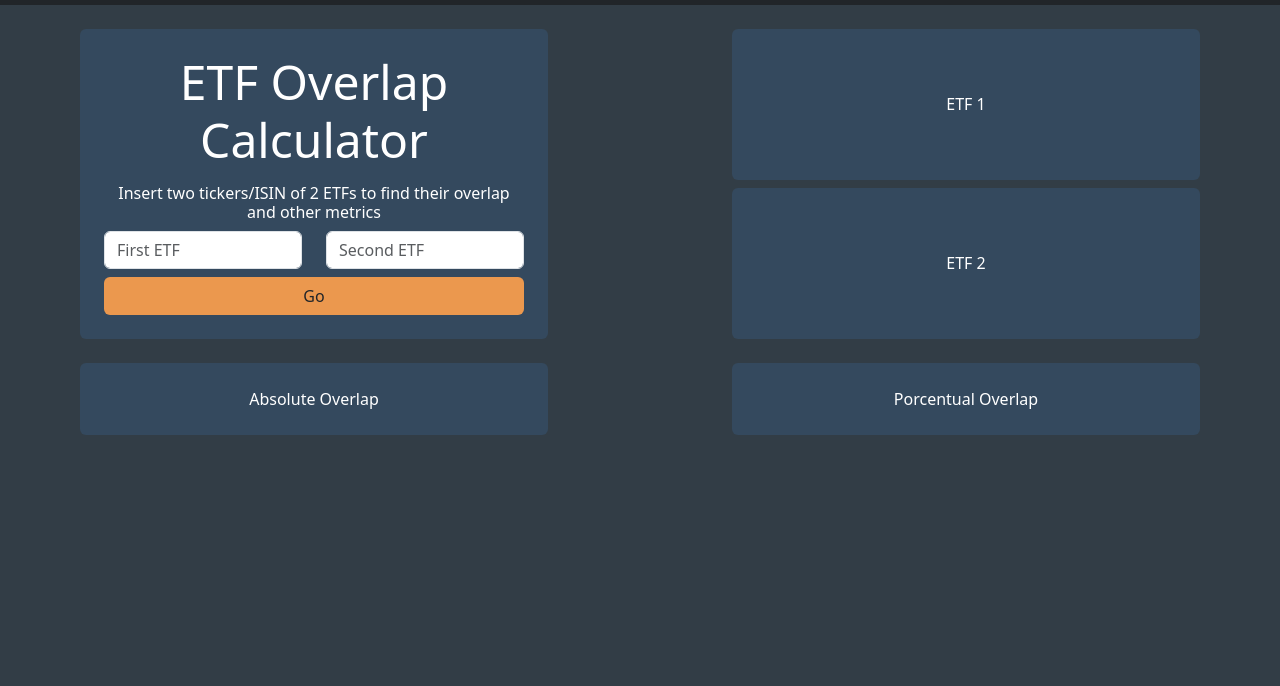
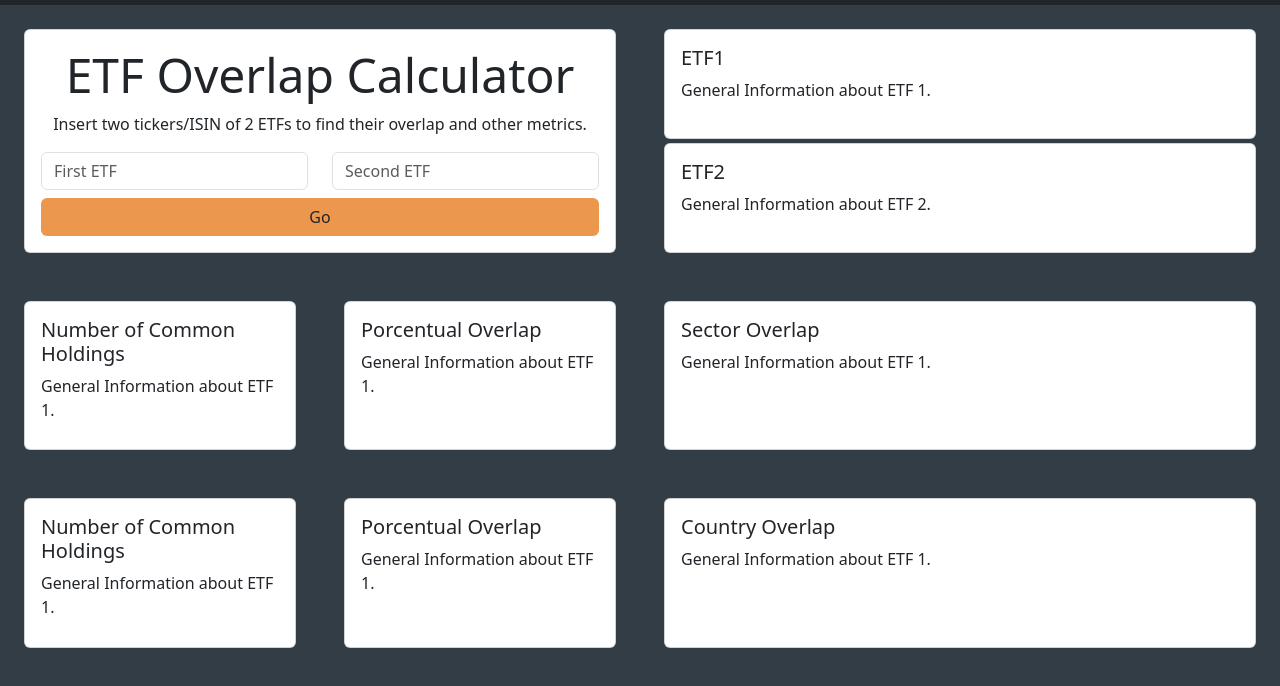
Before and after one commit to dbriito13/ETFOverlap, a website: page public/index.html in a window 1280 px wide. Shown: the part 58-744 px from the top of the page. Drawn offline with nearby package versions, Linux system fonts and the light colour scheme.

Commit message:
Added API for ticker to ISIN translation

```diff
--- a/public/index.html
+++ b/public/index.html
@@ -16,20 +16,21 @@
     <link href="product.css" rel="stylesheet">
   </head>
 
-  <body style="background-color: #323D46;">
+  <body style="background-color: #323D46; margin: 0; padding: 0;">
     <nav class="navbar navbar-expand-lg navbar-light bg-dark justify-content-center">
       <div class="navbar-brand">
         <img src="adjustment.png" style="height: 1.25em;margin-top: -12px; color: white;"><span class="display-6" style="font-size:1.5em; color: white;"> ETF Overlap</span>
       </div>
     </nav>
 
-    <div class="container p-0" style="max-width: 100%;">
-      <!--Row of the ETF form and the space for the 2 fetched EFTs from input tickers -->
-      <div class="row mt-4">
-        <div class="col-sm">
-          <div class="px-4 py-4 text-center card h-100 border-0" style="background-color: #34495E; margin-right: 5em; margin-left: 5em;">
-            <h1 class="display-5" style="color: white;">ETF Overlap Calculator</h1>
-            <span class="display-6 m-2" style="font-size:1em; color: white;">Insert two tickers/ISIN of 2 ETFs to find their overlap and other metrics</span>
+    <div class="container-fluid px-4 py-4">
+      <!--Row for the Form and ETFs extracted from the Form tickers-->
+      <div class="row gx-5 gy-5">
+        <div class="col">
+          <div class="card text-center">
+            <div class="card-body">
+              <h3 class="display-5 card-title">ETF Overlap Calculator</h5>
+              <p class="card-text">Insert two tickers/ISIN of 2 ETFs to find their overlap and other metrics.</p>
               <form>
                 <div class="row">
                   <div class="col">
@@ -41,27 +42,29 @@
                 </div>
                 <div class="row mt-2">
                   <div class="col">
-                  <button type="submit" class="btn w-100" style="background-color: #EB984E;">Go</button>
+                    <button onclick="find_etf_name('SPP8')" type="button" class="btn w-100" style="background-color: #EB984E;" >Go</button>
                   </div>
                 </div>
               </form>
             </div>
           </div>
-        <div class="col-sm" style="display: grid; grid-auto-rows: 1fr 1fr;">
-          <div class="text-center h-100 border-0" style="background-color: #323D46; margin-right: 5em; margin-left: 5em; ">
-            <div class="container p-0" style="width: 100%; height: 100%;">
-              <div class="column" style="height: 100%;">
-                <div class="row-sm-6 h-50 pb-1 align-items-center">
-                    <div class="card h-100 d-flex" style="background-color: #34495E; border: 0;">
-                      <div class="card-body align-items-center d-flex justify-content-center text-white">
-                        ETF 1
+        </div>
+        <!--Resulting ETFs from the form-->
+        <div class="col">
+          <div class="row row-cols-1 row-cols-md-1 h-100">
+            <div class="col" style="padding-bottom: 0.125em;">
+              <div class="card h-100">
+                <div class="card-body">
+                  <h5 class="card-title">ETF1</h5>
+                  <p class="card-text">General Information about ETF 1.</p>
                 </div>
               </div>
             </div>
-                <div class="row-sm-6 h-50 pt-1">
-                  <div class="card h-100 d-flex" style="background-color: #34495E; border: 0;">
-                    <div class="card-body align-items-center d-flex justify-content-center text-white">
-                      ETF 2
+            <div class="col" style="padding-top: 0.125em;">
+              <div class="card h-100">
+                <div class="card-body">
+                  <h5 class="card-title">ETF2</h5>
+                  <p class="card-text">General Information about ETF 2.</p>
                 </div>
               </div>
             </div>
@@ -69,44 +72,83 @@
         </div>
       </div>
     </div>
+
+    <!--Row for metrics -->
+    <div class="container-fluid px-4 py-4">
+      <!--Row for the Form and ETFs extracted from the Form tickers-->
+      <div class="row gx-5 gy-5">
+        <div class="col-md-3">
+          <div class="card h-100">
+            <div class="card-body">
+              <h5 class="card-title">Number of Common Holdings</h5>
+              <p class="card-text">General Information about ETF 1.</p>
             </div>
           </div>
-      <!--Row for metrics -->
-      <div class="container p-0" style="max-width: 100%;">
-        <div class="row row-eq-height my-4">
-          <div class="col-sm">
-            <div class="px-4 py-4 text-center card h-100 border-0 text-white" style="background-color: #34495E; margin-right: 5em; margin-left: 5em;">
-              Absolute Overlap
+        </div>
+        <div class="col-md-3">
+          <div class="card h-100">
+            <div class="card-body">
+              <h5 class="card-title">Porcentual Overlap</h5>
+              <p class="card-text">General Information about ETF 1.</p>
             </div>
           </div>
-          <div class="col-sm">
-            <div class="px-4 py-4 text-center card h-100 border-0 text-white" style="background-color: #34495E; margin-right: 5em; margin-left: 5em;">
-              Porcentual Overlap
+        </div>
+        <!--Resulting ETFs from the form-->
+        <div class="col-md-6">
+          <div class="row row-cols-1 row-cols-md-1 h-100">
+            <div class="col">
+              <div class="card h-100 ratio" style="--bs-aspect-ratio: 25%;">
+                <div class="card-body">
+                  <h5 class="card-title">Sector Overlap</h5>
+                  <p class="card-text">General Information about ETF 1.</p>
+                </div>
+              </div>
             </div>
           </div>
         </div>
       </div>
     </div>
 
-
-
-
-
-
-
-
-
-
-    <footer class="container py-5">
-
-
-
-    </footer>
-
+    <!--Second row for -->
+    <div class="container-fluid px-4 py-4">
+      <!--Row for the Form and ETFs extracted from the Form tickers-->
+      <div class="row gx-5 gy-5">
+        <div class="col-md-3">
+          <div class="card h-100">
+            <div class="card-body">
+              <h5 class="card-title">Number of Common Holdings</h5>
+              <p class="card-text">General Information about ETF 1.</p>
+            </div>
+          </div>
+        </div>
+        <div class="col-md-3">
+          <div class="card h-100">
+            <div class="card-body">
+              <h5 class="card-title">Porcentual Overlap</h5>
+              <p class="card-text">General Information about ETF 1.</p>
+            </div>
+          </div>
+        </div>
+        <!--Resulting ETFs from the form-->
+        <div class="col-md-6">
+          <div class="row row-cols-1 row-cols-md-1 h-100">
+            <div class="col">
+              <div class="card h-100 ratio" style="--bs-aspect-ratio: 25%;">
+                <div class="card-body">
+                  <h5 class="card-title">Country Overlap</h5>
+                  <p class="card-text">General Information about ETF 1.</p>
+                </div>
+              </div>
+            </div>
+          </div>
+        </div>
+      </div>
+    </div>
 
     <!-- Bootstrap core JavaScript
     ================================================== -->
     <!-- Placed at the end of the document so the pages load faster -->
     <script src="https://code.jquery.com/jquery-3.2.1.slim.min.js" integrity="sha384-KJ3o2DKtIkvYIK3UENzmM7KCkRr/rE9/Qpg6aAZGJwFDMVNA/GpGFF93hXpG5KkN" crossorigin="anonymous"></script>
+    <script type="text/javascript" src="processing.js"></script>
   </body>
 </html>
--- /dev/null
+++ b/public/processing.js
@@ -0,0 +1,36 @@
+/**
+ *
+ * @param {string} etf_a
+ * @param {string} etf_b
+ */
+function load_data(etf_a, etf_b){
+
+}
+
+/**
+ *
+ * @param {string} ticker
+ */
+async function find_etf_name(ticker){
+    /** Ticker to ISIN */
+    const url = `https://api.openfigi.com/v3/mapping`;
+
+    const options = {
+    method: 'POST',
+    headers: { 'Content-Type': 'application/json' },
+    body: JSON.stringify([
+        {
+            'idType': 'TICKER',
+            'idValue': 'SPPW'
+        }])
+    };
+
+    var res = await fetch(url, options);
+    let res_json = await res.json();
+    let res_json_0 = await res_json[0];
+    let list_isins = await res_json_0.data;
+
+
+    console.log(list_isins);
+
+}
```
Lines whose indentation alone changed are shown as unchanged.
